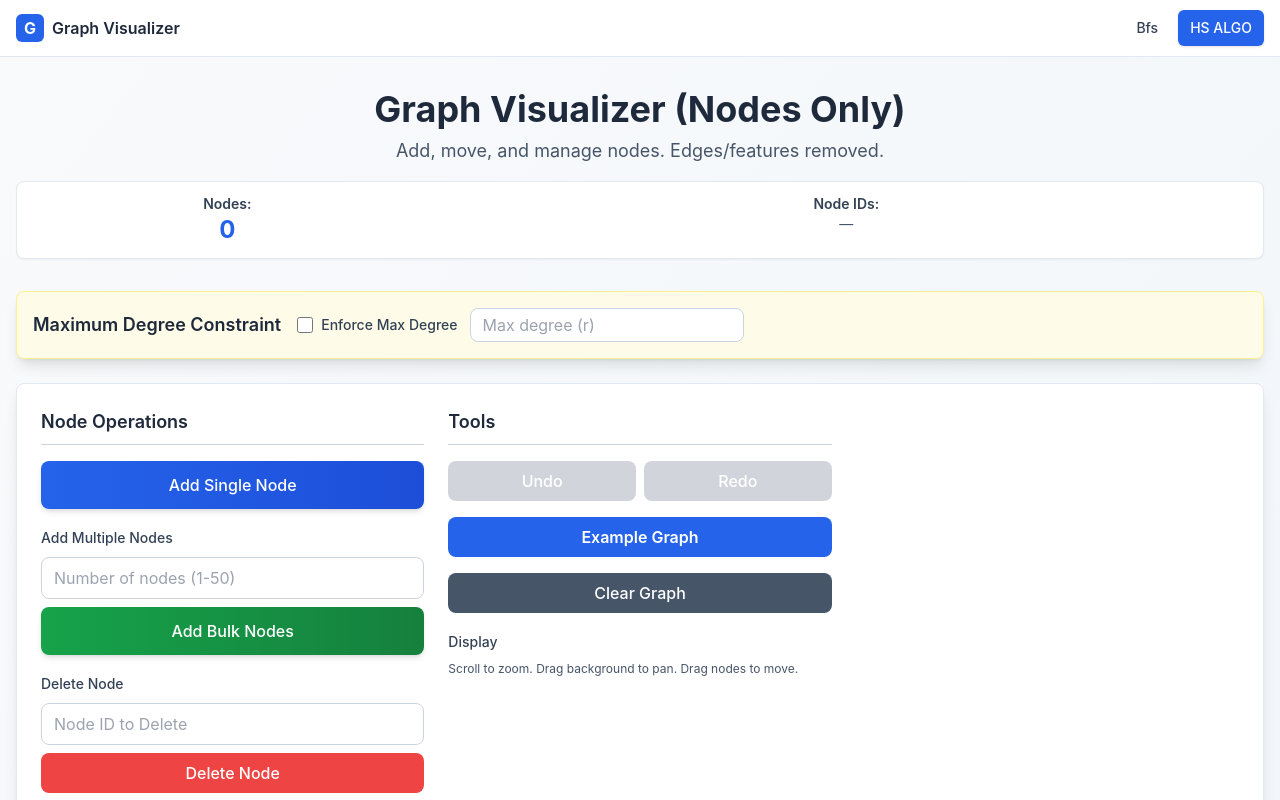
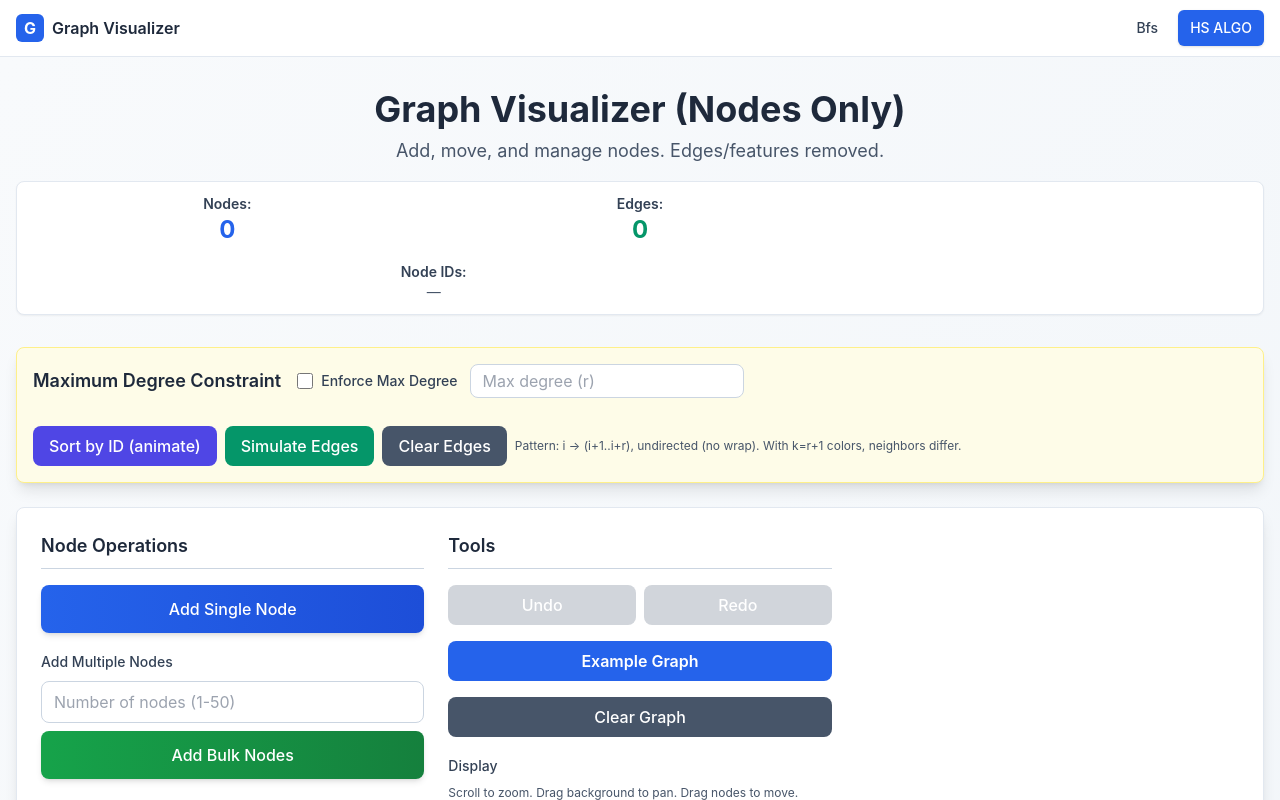
Before and after one commit to c2r0o0y1/Graph_Theory_Visualizer, a React (Create React App) app in the folder frontend/: page /hs-algo in a window 1280 px wide. Shown: the top 800 px of the page. Built offline with nearby package versions, Linux system fonts and the light colour scheme.

Commit message:
Start: Edge simulation

```diff
--- a/frontend/src/Pages/HSAlgo.jsx
+++ b/frontend/src/Pages/HSAlgo.jsx
@@ -7,6 +7,9 @@ export default function HSAlgo() {
   const [bulkNodeCount, setBulkNodeCount] = useState('');
   const [draggedNode, setDraggedNode] = useState(null);
   const [dragOffset, setDragOffset] = useState({ x: 0, y: 0 });
+  const [edges, setEdges] = useState([]);
+  const [isSorting, setIsSorting] = useState(false);
+  const [showSortGuide, setShowSortGuide] = useState(false);
 
   // Visualization features (kept)
   const [zoom, setZoom] = useState(1);
@@ -105,6 +108,7 @@ export default function HSAlgo() {
 
     const newNodes = [...nodes, { id, x, y }];
     setNodes(newNodes);
+    setEdges([]);
     saveToHistory(newNodes, `Added node ${id}`);
     setInfo(`Added node ${id}`);
   };
@@ -144,6 +148,7 @@ export default function HSAlgo() {
 
     const finalNodes = [...nodes, ...newNodesToAdd];
     setNodes(finalNodes);
+    setEdges([]);
     setBulkNodeCount('');
     saveToHistory(finalNodes, `Added ${count} nodes (${startId}-${startId + count - 1})`);
     setInfo(`Added ${count} nodes`);
@@ -154,6 +159,7 @@ export default function HSAlgo() {
     if (isNaN(id)) return;
     const newNodes = nodes.filter(n => n.id !== id);
     setNodes(newNodes);
+    setEdges([]);
     setDeleteNodeId('');
     saveToHistory(newNodes, `Deleted node ${id}`);
     setInfo(`Deleted node ${id}`);
@@ -166,6 +172,7 @@ export default function HSAlgo() {
     setDraggedNode(null);
     setHistory([]);
     setCurrentStep(0);
+    setEdges([]);
     setInfo('Graph cleared');
   };
 
@@ -215,11 +222,13 @@ export default function HSAlgo() {
 
   const handlePanStart = (e) => {
     if (e.target.tagName === 'circle') return;
+    if (isSorting) return;
     setIsPanning(true);
     setPanStart({ x: e.clientX, y: e.clientY });
   };
 
   const handleMouseDown = (e, node) => {
+    if (isSorting) return;
     e.preventDefault();
     const rect = e.currentTarget.closest('svg').getBoundingClientRect();
     const mouseX = e.clientX - rect.left;
@@ -280,6 +289,150 @@ export default function HSAlgo() {
     return colorPalette[idx];
   };
 
+
+  const simulateEdges = () => {
+    const r = parseInt(maxDegree, 10);
+    const n = nodes.length;
+
+    if (isNaN(r) || r < 0) {
+      setInfo('Enter a non-negative integer for max degree (r).');
+      return;
+    }
+    if (n < 2) {
+      setInfo('Add at least 2 nodes to create edges.');
+      return;
+    }
+    if (r === 0) {
+      setInfo('Impossible: r = 0 cannot be connected.');
+      setEdges([]);
+      return;
+    }
+    if (r === 1 && n > 2) {
+      setInfo('Impossible: a connected graph with max degree 1 needs n ≤ 2. Increase r to ≥ 2.');
+      setEdges([]);
+      return;
+    }
+
+    const ordered = [...nodes].sort((a, b) => a.id - b.id);
+    const ids = ordered.map(n => n.id);
+
+    const deg = new Map(ids.map(id => [id, 0]));
+    const seen = new Set();
+    const out = [];
+
+    const addEdge = (u, v) => {
+      const a = Math.min(u, v), b = Math.max(u, v);
+      if (a === b) return false;
+      const key = `${a}-${b}`;
+      if (seen.has(key)) return false;
+      if ((deg.get(a) ?? 0) >= r || (deg.get(b) ?? 0) >= r) return false;
+      seen.add(key);
+      out.push({ a, b });
+      deg.set(a, (deg.get(a) ?? 0) + 1);
+      deg.set(b, (deg.get(b) ?? 0) + 1);
+      return true;
+    };
+
+    // 1) Base path to guarantee connectivity (works for r >= 2 or n=2,r=1)
+    for (let i = 0; i < ids.length - 1; i++) {
+      addEdge(ids[i], ids[i + 1]);
+    }
+
+    // 2) Add extra local edges without violating the cap: i -> i+s where s=2..r
+    for (let s = 2; s <= r; s++) {
+      for (let i = 0; i < ids.length; i++) {
+        const j = i + s;
+        if (j >= ids.length) break; // no wrap
+        addEdge(ids[i], ids[j]);
+      }
+    }
+
+    setEdges(out);
+    setInfo(`Built a connected graph with max degree ≤ ${r} (${out.length} edges).`);
+  };
+
+
+  const clearEdges = () => {
+    setEdges([]);
+    setInfo('Cleared all edges.');
+  };
+
+
+
+  // ===== Sort-by-ID (animated, 5 per row with gaps) =====
+  const sortNodesAnimated = () => {
+    if (nodes.length === 0) return;
+
+    // Layout params
+    const cols = 5;              // exactly 5 per row
+    const marginX = 60;          // left/right padding
+    const marginY = 60;          // top/bottom padding
+    const usableW = Math.max(0, width - 2 * marginX);
+    const usableH = Math.max(0, height - 2 * marginY);
+
+    // Order nodes by ID so they appear 1..N left-to-right, top-to-bottom
+    const ordered = [...nodes].sort((a, b) => a.id - b.id);
+    const n = ordered.length;
+    const rows = Math.max(1, Math.ceil(n / cols));
+
+    // Spacing between nodes (gaps) along x and y
+    // If there's only one column/row, avoid division by zero and center vertically/horizontally.
+    const gapX = cols > 1 ? usableW / (cols - 1) : 0;
+    const gapY = rows > 1 ? usableH / (rows - 1) : 0;
+
+    // target map: id -> {x,y} for grid center points
+    const target = new Map();
+    for (let idx = 0; idx < n; idx++) {
+      const row = Math.floor(idx / cols);
+      const col = idx % cols;
+      const x = marginX + col * gapX;
+      const y = marginY + row * gapY;
+      target.set(ordered[idx].id, { x, y });
+    }
+
+    // capture start positions
+    const start = new Map(nodes.map(n => [n.id, { x: n.x, y: n.y }]));
+
+    // animation params
+    const duration = 700; // ms
+    const startTs = performance.now();
+    const easeInOutCubic = (t) =>
+      t < 0.5 ? 4 * t * t * t : 1 - Math.pow(-2 * t + 2, 3) / 2;
+
+    setIsSorting(true);
+    setShowSortGuide(true);
+
+    const step = (now) => {
+      const t = Math.min(1, (now - startTs) / duration);
+      const e = easeInOutCubic(t);
+
+      const newNodes = nodes.map(n => {
+        const s = start.get(n.id);
+        const g = target.get(n.id);
+        if (!s || !g) return n;
+        return {
+          ...n,
+          x: s.x + (g.x - s.x) * e,
+          y: s.y + (g.y - s.y) * e
+        };
+      });
+
+      setNodes(newNodes);
+
+      if (t < 1) {
+        requestAnimationFrame(step);
+      } else {
+        setIsSorting(false);
+        setTimeout(() => setShowSortGuide(false), 500);
+        saveToHistory(newNodes, 'Sorted nodes by ID (grid 5-per-row)');
+        setInfo('Nodes sorted by ID into rows of 5.');
+      }
+    };
+
+    requestAnimationFrame(step);
+  };
+
+
   return (
     <>
       <Navbar />
@@ -294,6 +447,10 @@ export default function HSAlgo() {
                 <div className="text-center">
                   <span className="font-semibold text-slate-700">Nodes:</span>
                   <div className="text-2xl font-bold text-blue-600">{nodes.length}</div>
+                </div>
+                <div className="text-center">
+                  <span className="font-semibold text-slate-700">Edges:</span>
+                  <div className="text-2xl font-bold text-emerald-600">{edges.length}</div>
                 </div>
                 <div className="text-center col-span-1 sm:col-span-2">
                   <span className="font-semibold text-slate-700">Node IDs:</span>
@@ -354,6 +511,30 @@ export default function HSAlgo() {
                     ))}
                 </div>
                 )}
+                {/* NEW: Edge Simulation Controls */}
+                <div className="w-full mt-3 flex flex-wrap gap-2">
+                  <button
+                    onClick={sortNodesAnimated}
+                    className="bg-indigo-600 hover:bg-indigo-700 text-white font-medium py-2 px-4 rounded-lg transition-colors"
+                  >
+                    Sort by ID (animate)
+                  </button>
+                  <button
+                    onClick={simulateEdges}
+                    className="bg-emerald-600 hover:bg-emerald-700 text-white font-medium py-2 px-4 rounded-lg transition-colors"
+                  >
+                    Simulate Edges
+                  </button>
+                  <button
+                    onClick={clearEdges}
+                    className="bg-slate-600 hover:bg-slate-700 text-white font-medium py-2 px-4 rounded-lg transition-colors"
+                  >
+                    Clear Edges
+                  </button>
+                  <span className="text-xs text-slate-600 self-center">
+                    Pattern: i → (i+1..i+r), undirected (no wrap). With k=r+1 colors, neighbors differ.
+                  </span>
+                </div>
             </div>
         </div>
 
@@ -497,6 +678,46 @@ export default function HSAlgo() {
                   cursor: isPanning ? 'grabbing' : 'grab'
                 }}
               >
+                {showSortGuide && (() => {
+                  const ordered = [...nodes].sort((a, b) => a.id - b.id);
+                  const marginX = 60;
+                  const y = height / 2;
+                  const n = ordered.length;
+                  const spacing = n > 1 ? (width - 2 * marginX) / (n - 1) : 0;
+                  return (
+                    <g opacity={0.5}>
+                      <line x1={marginX} y1={y} x2={width - marginX} y2={y} stroke="#a78bfa" strokeWidth={3} strokeDasharray="6 6" />
+                      {ordered.map((nd, idx) => {
+                        const x = marginX + idx * spacing;
+                        return (
+                          <g key={`tick-${nd.id}`} transform={`translate(${x},${y})`}>
+                            <circle r={6} fill="#a78bfa" />
+                            <text y={-12} textAnchor="middle" fontSize={11} fill="#6b21a8" fontWeight="600">{nd.id}</text>
+                          </g>
+                        );
+                      })}
+                    </g>
+                  );
+                })()}
+                {/* NEW: Edges (render behind nodes) */}
+                {edges.map(({ a, b }) => {
+                  const na = nodes.find(n => n.id === a);
+                  const nb = nodes.find(n => n.id === b);
+                  if (!na || !nb) return null;
+                  return (
+                    <line
+                      key={`${a}-${b}`}
+                      x1={na.x}
+                      y1={na.y}
+                      x2={nb.x}
+                      y2={nb.y}
+                      stroke="#94a3b8"
+                      strokeWidth={2}
+                      opacity={0.9}
+                    />
+                  );
+                })}
+
                 {/* Nodes */}
                 {nodes.map(n => (
                   <g
```
